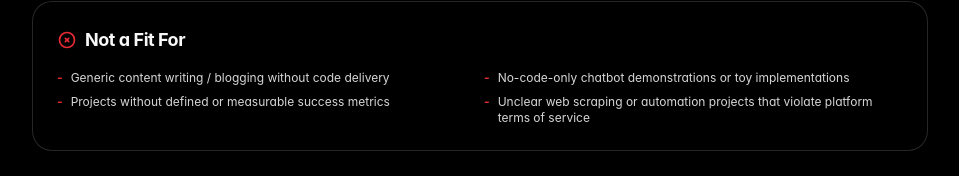
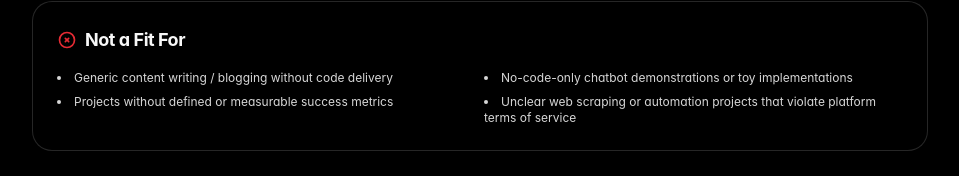
Before and after one commit to madhu2456/madhu2456-madhu_website, a Next.js app: page /profile in a window 1280 px wide. Shown: the part 4296-4472 px from the top of the page, without its empty margins (160-1119 px from the left). Built offline with nearby package versions, Linux system fonts and the light colour scheme; no server answers.

Commit message:
fix: remove hardcoded span dashes in profile page Not a Fit For list for cleaner accessibility

```diff
--- a/src/app/(portfolio)/profile/page.tsx
+++ b/src/app/(portfolio)/profile/page.tsx
@@ -533,31 +533,19 @@ export default async function ProfilePage() {
             <h2 className="text-lg font-bold tracking-tight text-foreground flex items-center gap-2">
               <IconCircleX className="h-5 w-5 text-destructive" /> Not a Fit For
             </h2>
-            <ul className="grid gap-2 text-xs text-muted-foreground sm:grid-cols-2">
-              <li className="flex gap-2">
-                <span className="text-destructive font-bold">-</span>{" "}
-                <span>
-                  Generic content writing / blogging without code delivery
-                </span>
+            <ul className="grid gap-2 text-xs text-muted-foreground sm:grid-cols-2 list-disc list-inside">
+              <li>
+                Generic content writing / blogging without code delivery
               </li>
-              <li className="flex gap-2">
-                <span className="text-destructive font-bold">-</span>{" "}
-                <span>
-                  No-code-only chatbot demonstrations or toy implementations
-                </span>
+              <li>
+                No-code-only chatbot demonstrations or toy implementations
               </li>
-              <li className="flex gap-2">
-                <span className="text-destructive font-bold">-</span>{" "}
-                <span>
-                  Projects without defined or measurable success metrics
-                </span>
+              <li>
+                Projects without defined or measurable success metrics
               </li>
-              <li className="flex gap-2">
-                <span className="text-destructive font-bold">-</span>{" "}
-                <span>
-                  Unclear web scraping or automation projects that violate
-                  platform terms of service
-                </span>
+              <li>
+                Unclear web scraping or automation projects that violate
+                platform terms of service
               </li>
             </ul>
           </section>
```
